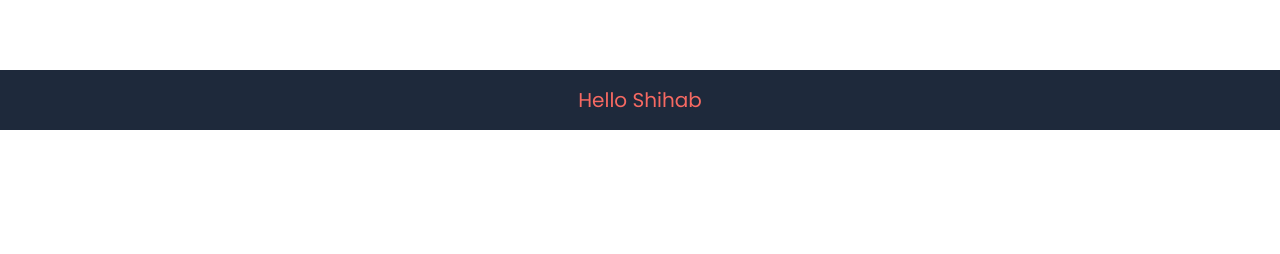
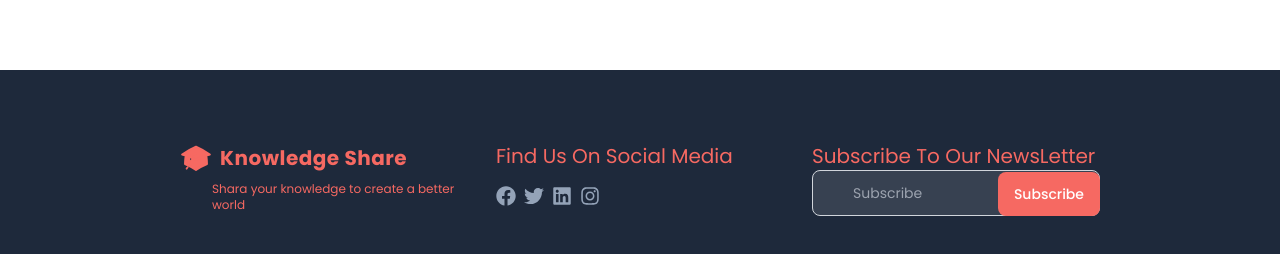
Before and after one commit to AriyanShihab/Knowlodge-Share-Client, a React (Create React App) app: page / in a window 1280 px wide. Shown: the part 1230-1484 px from the top of the page. Before the commit the page ends 1360 px from the top, so only its background shows below. Built offline with nearby package versions, Linux system fonts and the light colour scheme; no server answers; what @react-pdf/renderer would draw is missing.

Commit message:
footer added

```diff
--- a/src/Components/Footer.js
+++ b/src/Components/Footer.js
@@ -1,9 +1,83 @@
 import React from "react";
+import { FaFacebook, FaInstagram, FaLinkedin, FaTwitter } from "react-icons/fa";
+import { NavLink } from "react-router-dom";
 
 const Footer = () => {
   return (
-    <div className="py-4 bg-slate-800 text-center text-[#f66962] text-xl">
-      <h1>Hello Shihab</h1>
+    <div className="py-4 bg-slate-800  w-full bottom-0  text-[#f66962] text-xl">
+      <div className="grid md:grid-cols-3 grid-col-1 gap-3 md:w-3/4 mx-auto px-3 py-12">
+        <div className="p-2">
+          <NavLink
+            to="/"
+            aria-label="knoledge share"
+            title="knoledge share"
+            className="inline-flex items-center"
+            end
+            style={({ isActive }) => {
+              return { color: isActive ? "#f66962" : "#111827" };
+            }}
+          >
+            <svg
+              xmlns="http://www.w3.org/2000/svg"
+              fill="#f66962"
+              viewBox="0 0 24 24"
+              strokeWidth="1.5"
+              stroke="#f66962"
+              className="w-8 h-8"
+            >
+              <path
+                strokeLinecap="round"
+                strokeLinejoin="round"
+                d="M4.26 10.147a60.436 60.436 0 00-.491 6.347A48.627 48.627 0 0112 20.904a48.627 48.627 0 018.232-4.41 60.46 60.46 0 00-.491-6.347m-15.482 0a50.57 50.57 0 00-2.658-.813A59.905 59.905 0 0112 3.493a59.902 59.902 0 0110.399 5.84c-.896.248-1.783.52-2.658.814m-15.482 0A50.697 50.697 0 0112 13.489a50.702 50.702 0 017.74-3.342M6.75 15a.75.75 0 100-1.5.75.75 0 000 1.5zm0 0v-3.675A55.378 55.378 0 0112 8.443m-7.007 11.55A5.981 5.981 0 006.75 15.75v-1.5"
+              />
+            </svg>
+
+            <span className="ml-2 text-xl font-bold tracking-wide text-[#f66962]">
+              Knowledge Share
+            </span>
+          </NavLink>
+          <p className="text-xs ml-8">
+            Shara your knowledge to create a better world
+          </p>
+        </div>
+        <div className="p-2">
+          <h2>Find Us On Social Media</h2>
+          <div className="flex justify-start gap-2 mt-4 text-slate-400">
+            <FaFacebook></FaFacebook>
+            <FaTwitter></FaTwitter>
+            <FaLinkedin></FaLinkedin>
+            <FaInstagram></FaInstagram>
+          </div>
+        </div>
+        <div className="p-2">
+          <h2>Subscribe To Our NewsLetter</h2>
+
+          <form>
+            <label
+              for="default-search"
+              className="mb-2 text-sm font-medium text-gray-900 sr-only dark:text-gray-300"
+            >
+              Search
+            </label>
+            <div className="relative">
+              <div className="flex absolute inset-y-0 left-0 items-center pl-3 pointer-events-none"></div>
+              <input
+                type="search"
+                id="default-search"
+                className="block p-3 pl-10 w-full text-sm text-gray-900 bg-gray-700 rounded-lg border border-gray-300 "
+                placeholder="Subscribe"
+                required=""
+              />
+              <button
+                type="submit"
+                className="text-white absolute right-0 bottom-0 bg-[#f66962]  font-medium rounded-lg text-sm px-4 py-3 "
+              >
+                Subscribe
+              </button>
+            </div>
+          </form>
+        </div>
+      </div>
     </div>
   );
 };
--- a/src/Components/Navber.js
+++ b/src/Components/Navber.js
@@ -1,5 +1,4 @@
 import React, { useContext, useState } from "react";
-import { useEffect } from "react";
 import { FaMoon, FaSun } from "react-icons/fa";
 import { NavLink } from "react-router-dom";
 import { toast } from "react-toastify";
@@ -9,16 +8,7 @@ import dummyUser from "./dummyUser.jpg";
 
 const Navber = () => {
   const [theme, setTheme] = useState(true);
-  // const [colorTheme, setColorTheme] = useState(true);
-  const themeSwitcher = () => {
-    setTheme(!theme);
-    console.log(`clicked`);
-  };
-  // useEffect(() => {
-  //   if (!theme) {
-  //     document.documentElement.classList.add("dark");
-  //   }
-  // }, []);
+
   const { signout, user } = useContext(UserContext);
   const logout = () => {
     signout()
@@ -29,7 +19,7 @@ const Navber = () => {
         toast.error(err.message, { autoClose: 800 });
       });
   };
-  const [isMenuOpen, setIsMenuOpen] = useState(true);
+  const [isMenuOpen, setIsMenuOpen] = useState(false);
   return (
     <div className=" bg-white shadow-2xl">
       <div className=" px-4 py-5 mx-auto sm:max-w-xl md:max-w-full lg:max-w-screen-xl md:px-24 lg:px-8">
@@ -65,7 +55,7 @@ const Navber = () => {
           </NavLink>
           <ul className="flex items-center hidden space-x-8 lg:flex">
             <li>
-              <p onClick={() => themeSwitcher}>
+              <p onClick={() => setTheme(!theme)}>
                 {theme ? <FaMoon></FaMoon> : <FaSun></FaSun>}
               </p>
             </li>
@@ -208,7 +198,7 @@ const Navber = () => {
             </button>
             {isMenuOpen && (
               <div className="absolute top-0 left-0 w-full">
-                <div className="p-5 bg-slate-800 border rounded shadow-sm">
+                <div className="p-5 bg-slate-100  border rounded shadow-sm">
                   <div className="flex items-center justify-between mb-4">
                     <div>
                       <NavLink
@@ -226,8 +216,8 @@ const Navber = () => {
                           class="w-8 h-8"
                         >
                           <path
-                            stroke-linecap="round"
-                            stroke-linejoin="round"
+                            strokeLinecap="round"
+                            strokeLinejoin="round"
                             d="M4.26 10.147a60.436 60.436 0 00-.491 6.347A48.627 48.627 0 0112 20.904a48.627 48.627 0 018.232-4.41 60.46 60.46 0 00-.491-6.347m-15.482 0a50.57 50.57 0 00-2.658-.813A59.905 59.905 0 0112 3.493a59.902 59.902 0 0110.399 5.84c-.896.248-1.783.52-2.658.814m-15.482 0A50.697 50.697 0 0112 13.489a50.702 50.702 0 017.74-3.342M6.75 15a.75.75 0 100-1.5.75.75 0 000 1.5zm0 0v-3.675A55.378 55.378 0 0112 8.443m-7.007 11.55A5.981 5.981 0 006.75 15.75v-1.5"
                           />
                         </svg>
```
